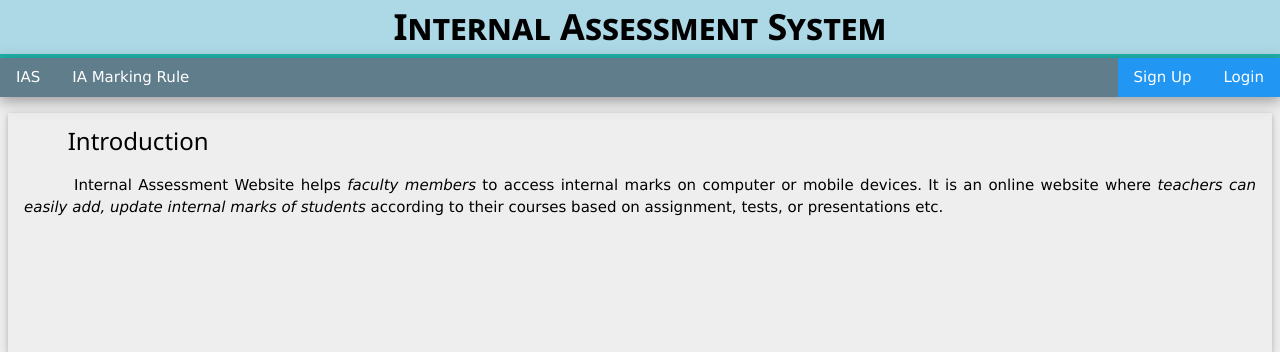
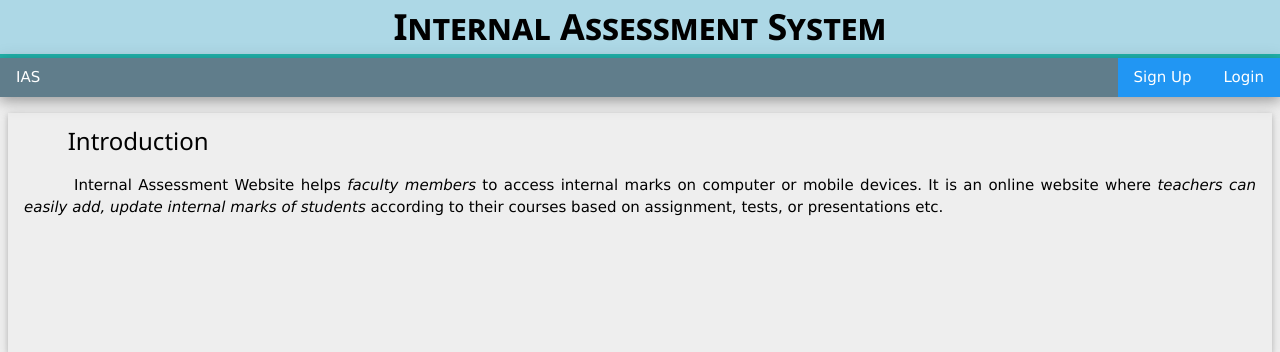
Before and after one commit to shivam2146/Internal_Assment_Project, a Django app: page / in a window 1280 px wide. Shown: the top 352 px of the page. Run offline with Django 3.2, Linux system fonts and the light colour scheme.

Commit message:
IA marking rule button removed

```diff
--- a/templates/base.html
+++ b/templates/base.html
@@ -14,7 +14,6 @@
 			<h1 id="siteName">Internal Assessment System</h1>
 			<nav class="w3-bar w3-card-4 w3-blue-grey">
 				<a href="/" class="w3-bar-item w3-button w3-left">IAS</a>
-				<a href="ia_marking_rule.html" class="w3-bar-item w3-button w3-left">IA Marking Rule</a>
 				{% block nav%} {%endblock nav%}
 				<a href="javascript:void(0)" class="w3-bar-item w3-button w3-right w3-hide-large w3-hide-medium" onclick="myFunction()">&#9776;</a>
 				<div id="demo" class="w3-bar-block w3-blue-grey w3-hide w3-hide-large w3-hide-medium">
```
